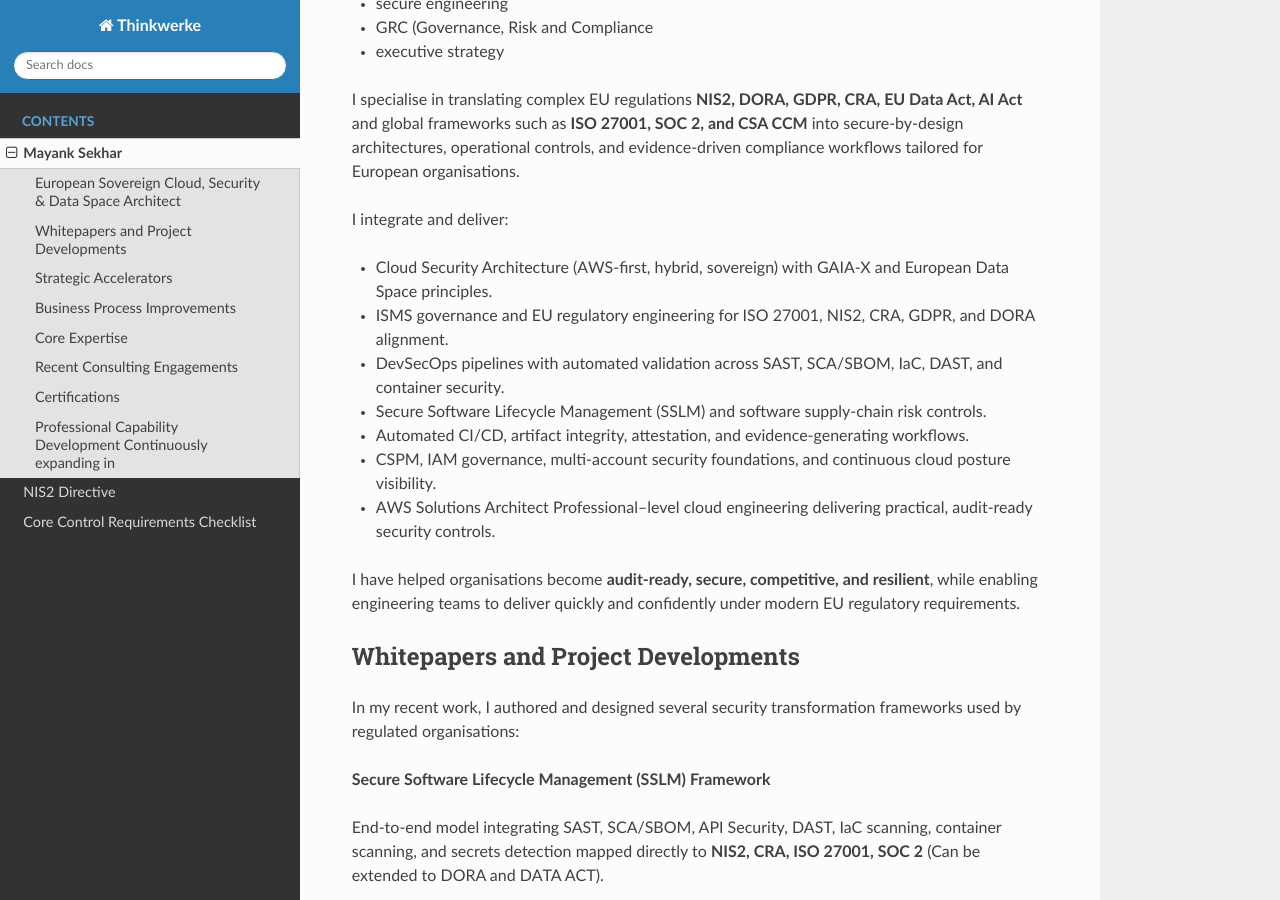
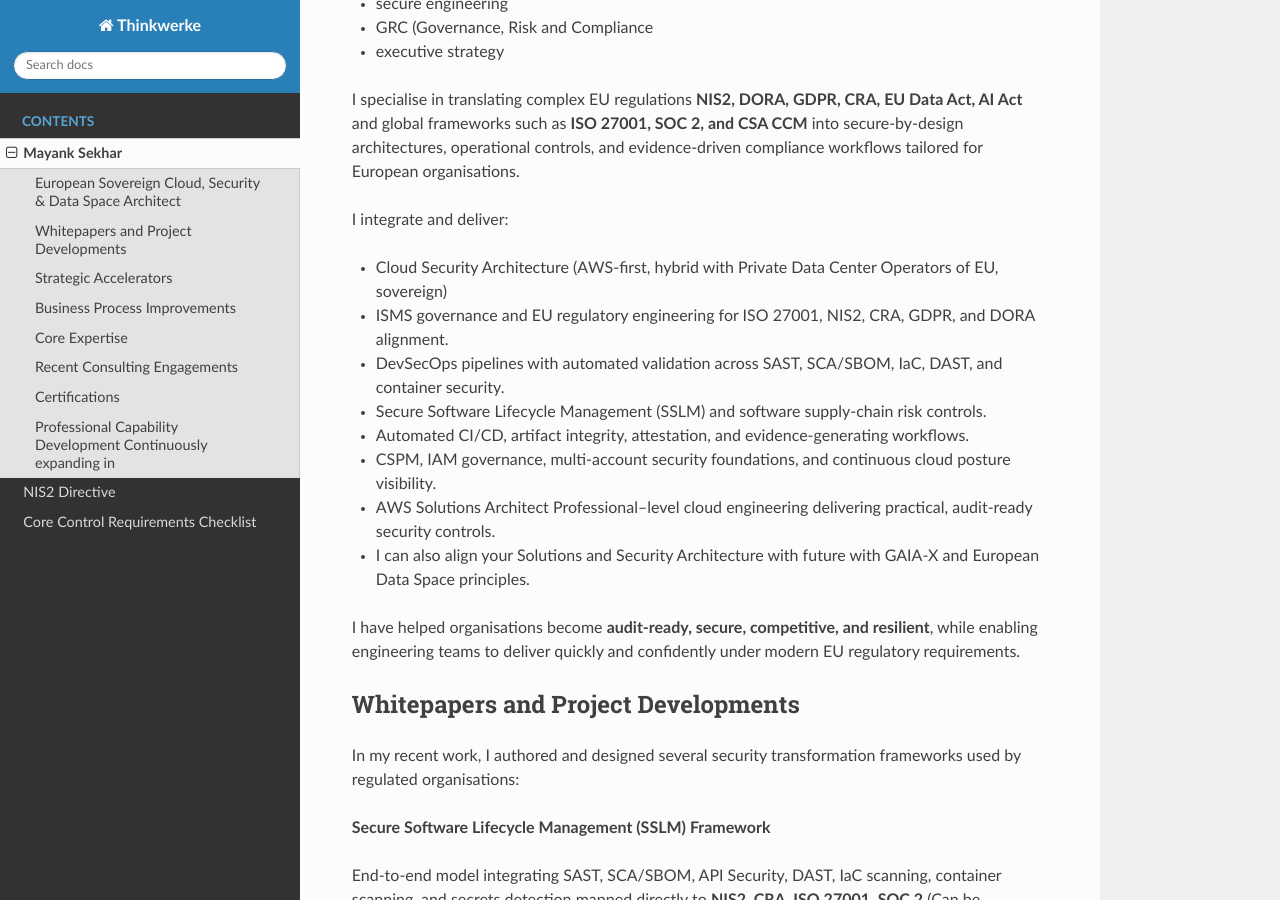
Before and after one commit to Mynkskhr/docs.thinkwerke, a Sphinx documentation site: the page built from docs/source/profile.rst, in a window 1280 px wide and 900 px high, scrolled down 561 px. Built offline with Sphinx 7.4.7 and the Read the Docs theme 3.1.0, drawn with Linux system fonts in a browser that asks for light colours.

Commit message:
Update profile.rst

```diff
--- a/docs/source/profile.rst
+++ b/docs/source/profile.rst
@@ -23,13 +23,14 @@
 
 I integrate and deliver:
 
-* Cloud Security Architecture (AWS-first, hybrid, sovereign) with GAIA-X and European Data Space principles.
+* Cloud Security Architecture (AWS-first, hybrid with Private Data Center Operators of EU, sovereign)
 * ISMS governance and EU regulatory engineering for ISO 27001, NIS2, CRA, GDPR, and DORA alignment.
 * DevSecOps pipelines with automated validation across SAST, SCA/SBOM, IaC, DAST, and container security.
 * Secure Software Lifecycle Management (SSLM) and software supply-chain risk controls.
 * Automated CI/CD, artifact integrity, attestation, and evidence-generating workflows.
 * CSPM, IAM governance, multi-account security foundations, and continuous cloud posture visibility.
 * AWS Solutions Architect Professional–level cloud engineering delivering practical, audit-ready security controls.
+* I can also align your Solutions and Security Architecture with future with GAIA-X and European Data Space principles.
 
 I have helped organisations become **audit-ready, secure, competitive, and resilient**, while enabling engineering teams to deliver quickly and confidently under modern EU regulatory requirements.
 
```
